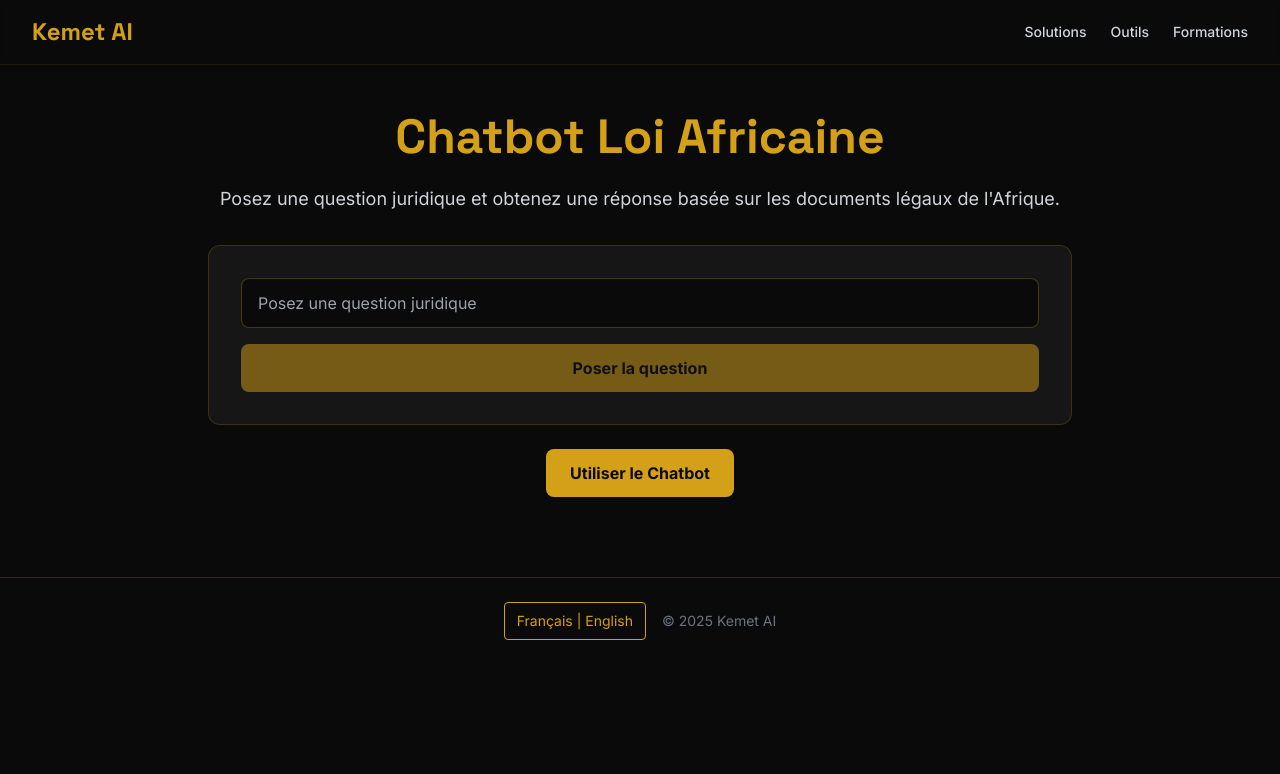
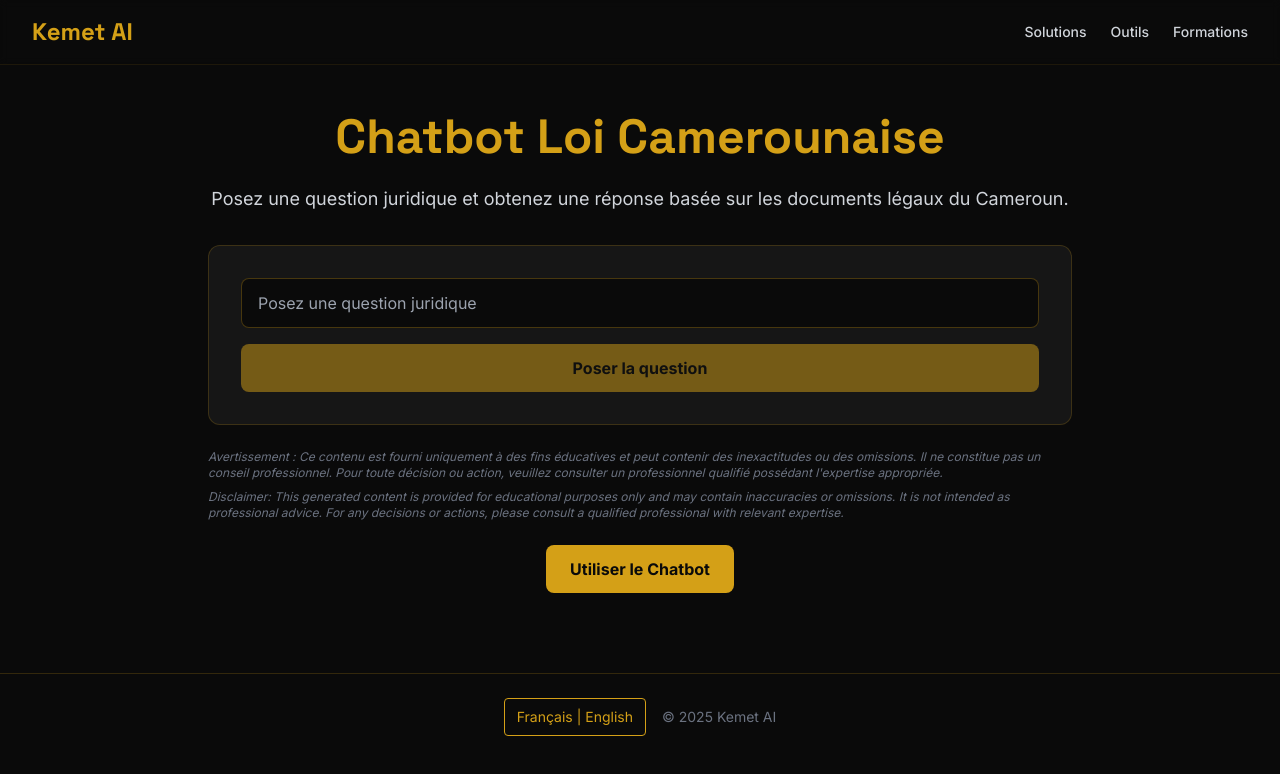
Before and after one commit to A-Njock/KEMET-AI, a React (Vite) app: page /outils in a window 1280 px wide. Shown: the top 774 px of the page. Built offline with nearby package versions, Linux system fonts and the light colour scheme.

Commit message:
Homepage: switch to Afrique/Africa; Tools: add disclaimers

```diff
--- a/src/pages/Home.tsx
+++ b/src/pages/Home.tsx
@@ -33,10 +33,10 @@
         {/* Hero Section */}
         <section className="mt-20 md:mt-32 text-center mb-20">
           <div className="inline-block mb-6 px-4 py-2 rounded-full bg-gold/10 border border-gold/20">
-            <span className="text-gold text-sm font-medium">IA pour l'Afrique</span>
+            <span className="text-gold text-sm font-medium">IA pour l’Afrique</span>
           </div>
           <h1 className="text-6xl md:text-7xl lg:text-8xl font-heading font-bold text-white mb-6 leading-tight">
-            {t('hero_title')}
+            IA pour l’Afrique
           </h1>
           <p className="text-xl md:text-2xl text-gray-400 max-w-2xl mx-auto leading-relaxed">
             {t('hero_tagline')}
--- a/src/pages/Outils.tsx
+++ b/src/pages/Outils.tsx
@@ -37,10 +37,10 @@
       <Header />
       <main className="max-w-4xl mx-auto px-4 py-12">
         <h1 className="text-4xl md:text-5xl font-heading font-bold text-gold mb-6 text-center">
-          Chatbot Loi Africaine
+          Chatbot Loi Camerounaise
         </h1>
         <p className="text-lg text-gray-300 mb-8 text-center">
-          Posez une question juridique et obtenez une réponse basée sur les documents légaux de l'Afrique.
+          Posez une question juridique et obtenez une réponse basée sur les documents légaux du Cameroun.
         </p>
 
         <div className="bg-white/5 rounded-xl p-6 md:p-8 border border-gold/20 mb-6">
@@ -63,6 +63,19 @@
               {loading ? 'Recherche...' : 'Poser la question'}
             </button>
           </form>
+        </div>
+        {/* Disclaimers */}
+        <div className="mb-6">
+          <p className="text-xs italic text-gray-500">
+            Avertissement : Ce contenu est fourni uniquement à des fins éducatives et peut contenir des inexactitudes ou des omissions.
+            Il ne constitue pas un conseil professionnel. Pour toute décision ou action, veuillez consulter un professionnel qualifié
+            possédant l'expertise appropriée.
+          </p>
+          <p className="text-xs italic text-gray-500 mt-2">
+            Disclaimer: This generated content is provided for educational purposes only and may contain inaccuracies or omissions.
+            It is not intended as professional advice. For any decisions or actions, please consult a qualified professional with
+            relevant expertise.
+          </p>
         </div>
 
         {response && (
```
